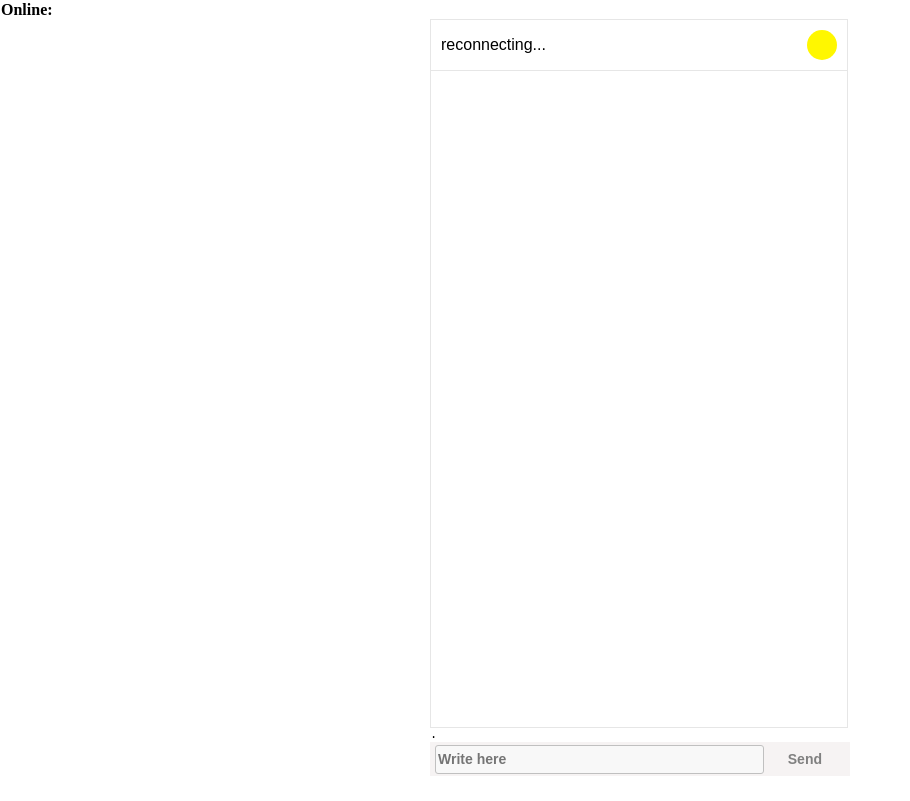
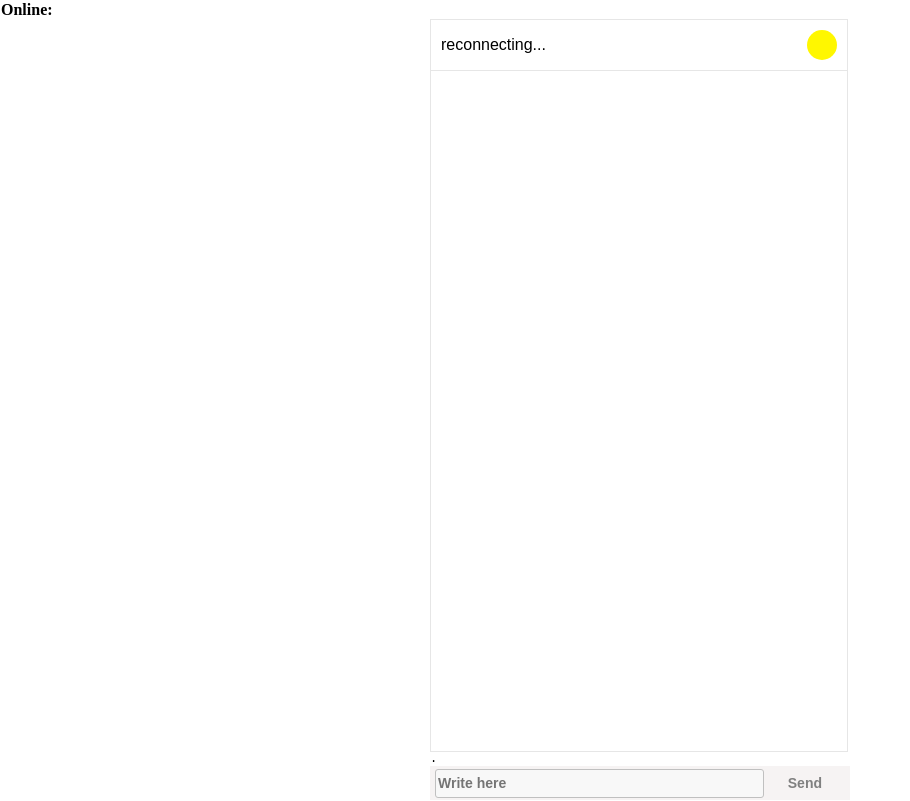
Before and after one commit to imthug/imthug.github.io, a plain HTML site: page index.html in a window 1280 px wide. Shown: the whole page, without its empty margins (0-910 px from the left). Drawn offline with Linux system fonts and the light colour scheme.

Commit message:
Update index.html

```diff
--- a/index.html
+++ b/index.html
@@ -15,7 +15,7 @@
 				margin-right:auto;
 			}
 			#msgPanel{
-				height:82vh;
+				height:calc(100vh - 120px);
 				width:99%;
 				border: 1px solid #E6E6E6;
 				border-top: 0px;
```
